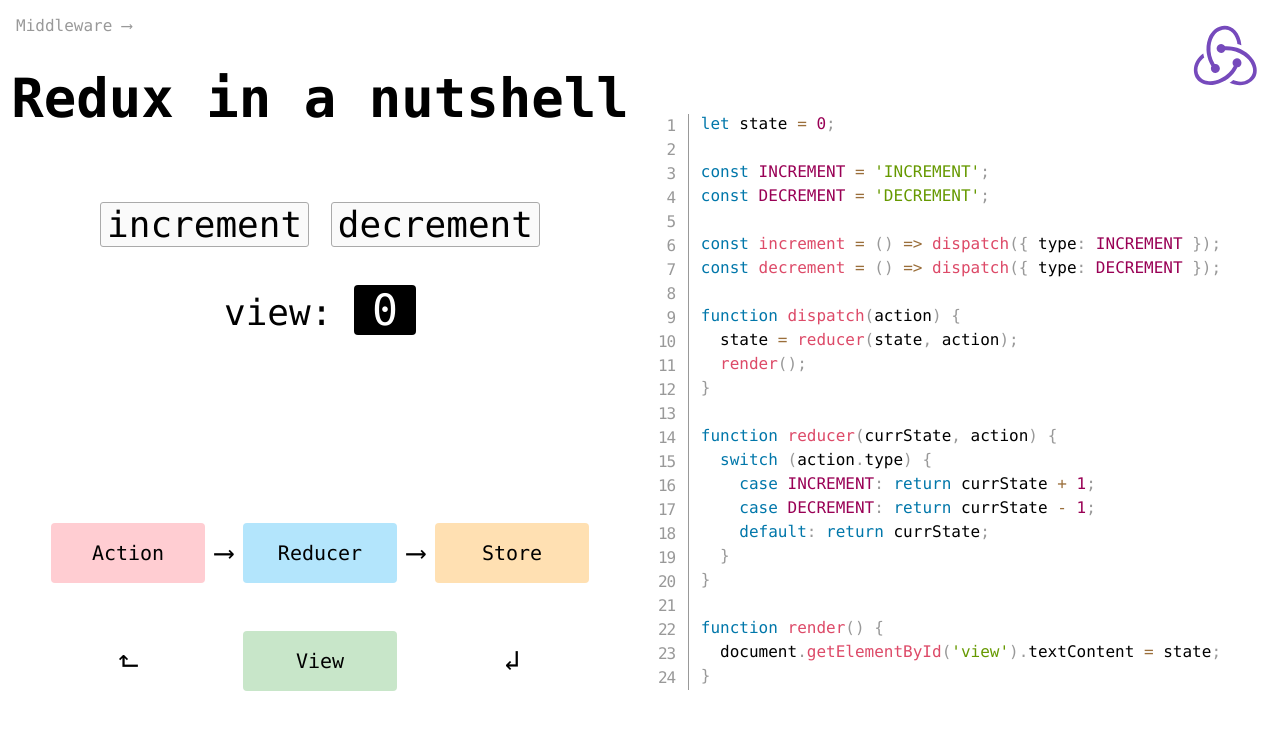
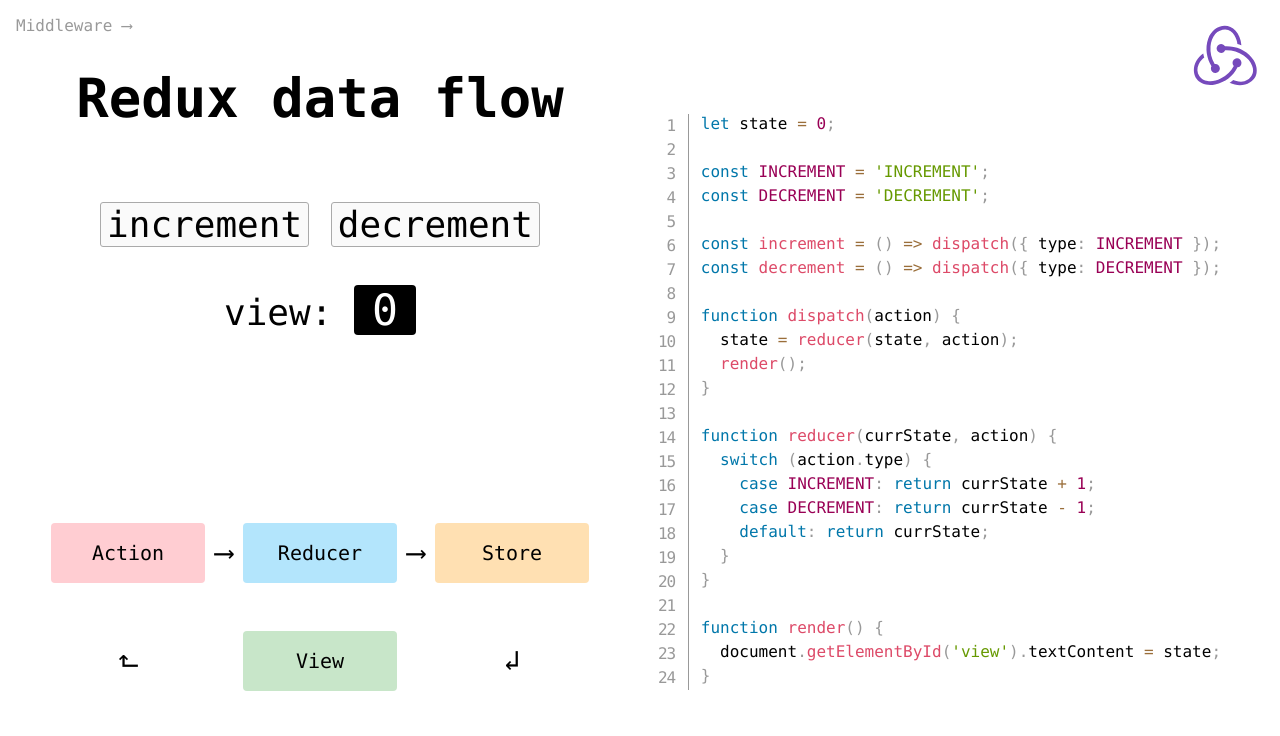
Before and after one commit to avine/redux-data-flow, a website: page index.html in a window 1280 px wide. Drawn offline with Linux system fonts and the light colour scheme.

Commit message:
Change pages title

```diff
--- a/index.html
+++ b/index.html
@@ -2,7 +2,7 @@
 <html lang="en">
 <head>
   <meta charset="utf-8">
-  <title>Redux in a nutshell</title>
+  <title>Redux data flow</title>
 
   <link rel="shortcut icon" href=favicon.ico />
 
@@ -24,7 +24,7 @@
 <a href="middleware.html" id="nav">Middleware &xrarr;</a>
 
 <div class="layout-box">
-  <h1>Redux in a nutshell</h1>
+  <h1>Redux data flow</h1>
 
   <button onclick="increment()">increment</button>
   <button onclick="decrement()">decrement</button>
```
Also changed, not shown: middleware.html (+1 -1 lines).
